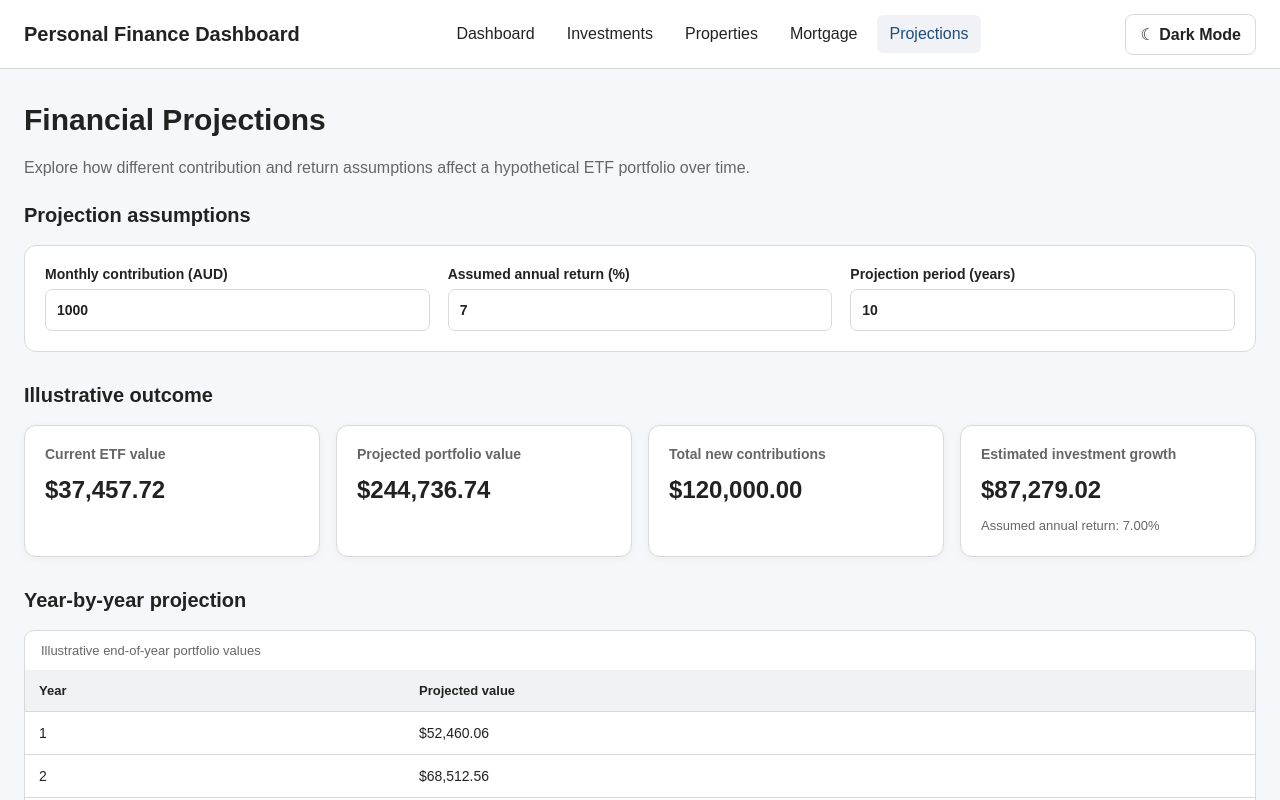
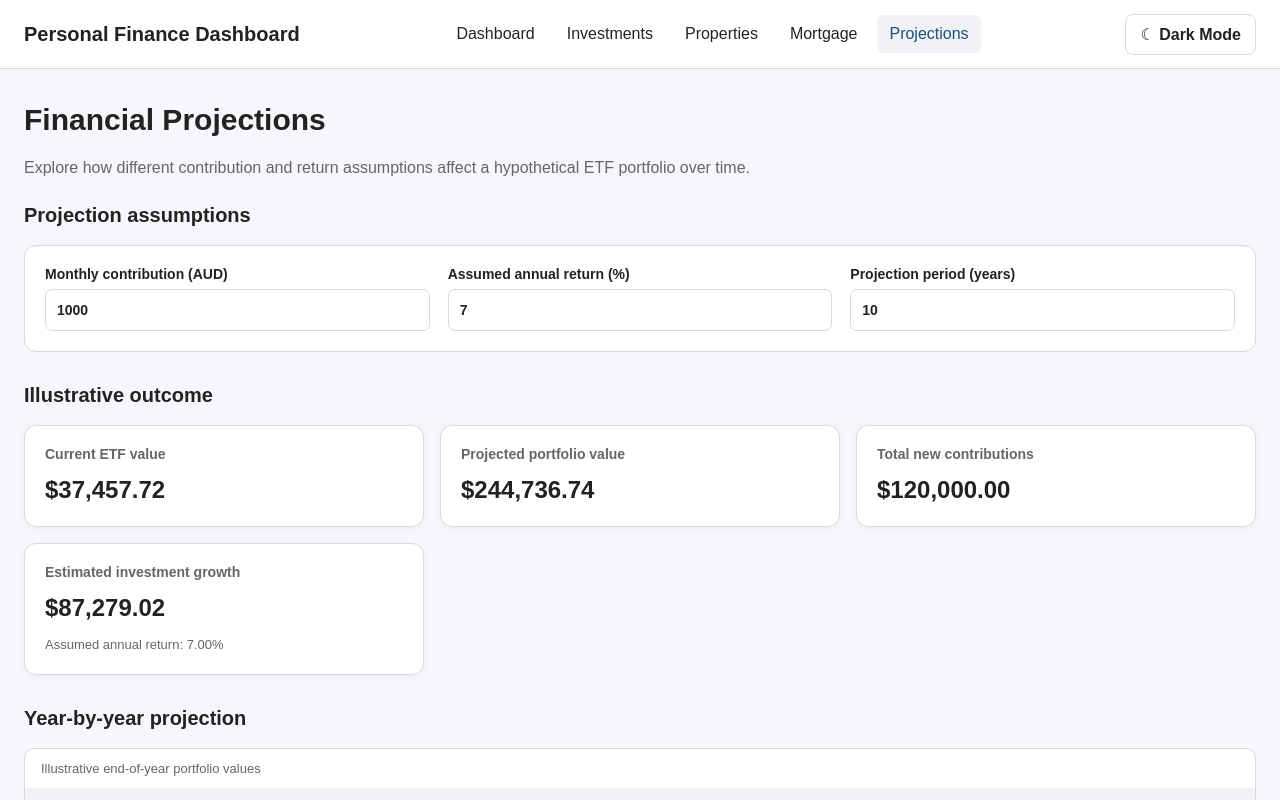
Before and after one commit to anthonycheung1/personal-finance-dashboard, a React (Vite) app: page /personal-finance-dashboard/projections in a window 1280 px wide. Shown: the top 800 px of the page. Built offline with nearby package versions, Linux system fonts and the light colour scheme.

Commit message:
Update responsive grid layout

```diff
--- a/src/App.css
+++ b/src/App.css
@@ -104,7 +104,7 @@
 
 .top-level-metrics-grid {
   display: grid;
-  grid-template-columns: repeat(4, minmax(0, 1fr));
+  grid-template-columns: repeat(3, minmax(0, 1fr));
   gap: 16px;
 }
 
```
